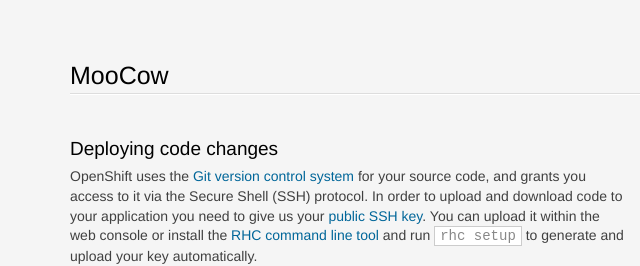
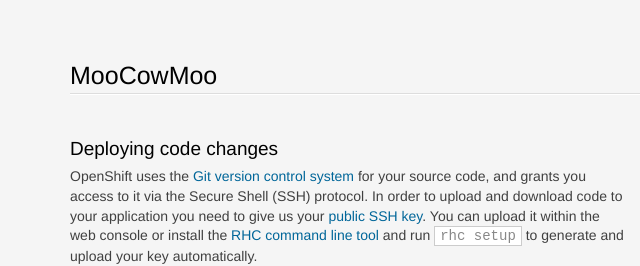
Before and after one commit to TreeMac/Scrape, a website: page index.html in a window 1280 px wide. Shown: the top 266 px of the page, 0-640 px from the left. Drawn offline with Linux system fonts and the light colour scheme.

Commit message:
Modified Header Yet Again

```diff
--- a/index.html
+++ b/index.html
@@ -207,7 +207,7 @@
 <body>
 <section class='container'>
           <hgroup>
-            <h1>MooCow</h1>
+            <h1>MooCowMoo</h1>
           </hgroup>
 
 
```
